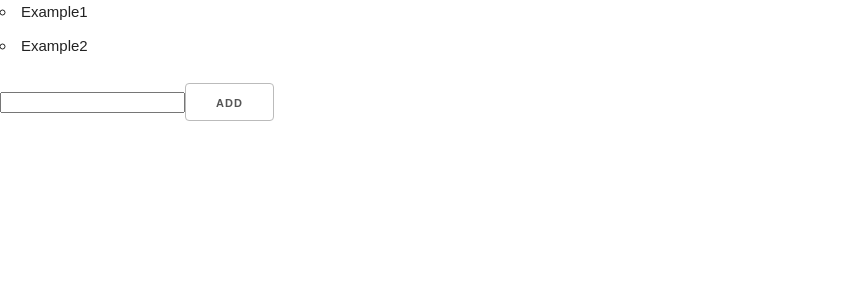
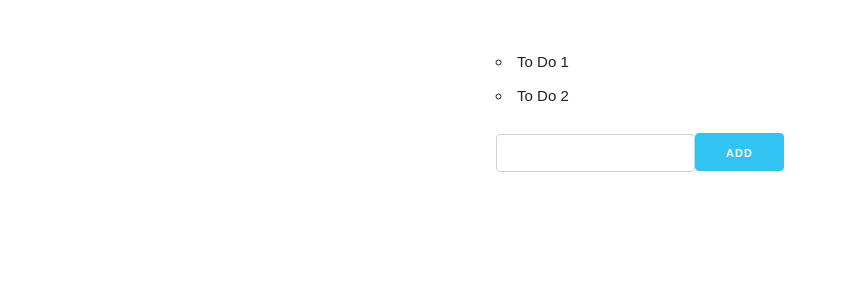
Before and after one commit to joegas/todo-app-react, a React (Create React App) app: page / in a window 1280 px wide. Shown: the top 300 px of the page, without its empty margins (0-847 px from the left). Built offline with nearby package versions, Linux system fonts and the light colour scheme.

Commit message:
set base for exercises

```diff
--- a/package.json
+++ b/package.json
@@ -4,7 +4,8 @@
   "private": true,
   "dependencies": {
     "react": "^15.5.3",
-    "react-dom": "^15.5.3"
+    "react-dom": "^15.5.3",
+    "uuid": "^3.0.1"
   },
   "devDependencies": {
     "react-scripts": "0.9.5"
--- a/src/App.js
+++ b/src/App.js
@@ -1,6 +1,7 @@
 import React, { Component } from 'react';
 import List from './components/List.js';
 import Form from './components/Form.js';
+import uuid from 'uuid';
 
 
 class App extends Component {
@@ -16,7 +17,7 @@ class App extends Component {
     this.setState((prevState) => ({
       tickets: prevState.tickets.concat(
         {
-          id:newItem.id,
+          id: uuid.v4(),
           text: newItem.text
         })
     }));
@@ -25,8 +26,8 @@ class App extends Component {
   componentDidMount() {
     this.setState({
       tickets: [
-        {id: "1", text: "Example1"},
-        {id: "2", text: "Example2"},
+        {id: "1", text: "To Do 1"},
+        {id: "2", text: "To Do 2"},
       ]
     });
   }
--- a/src/components/Form.js
+++ b/src/components/Form.js
@@ -11,8 +11,8 @@ class Form extends Component {
         return (
             <div>
               <form onSubmit={this.handleSubmit}>
-                <input onChange={this.handleChange} value={this.state.text} />
-                <button>Add</button>
+                <input type="text" onChange={this.handleChange} value={this.state.text} />
+                <button className="button-primary">Add</button>
               </form>
             </div>
         );
--- a/src/index.css
+++ b/src/index.css
@@ -1,5 +1,12 @@
 body {
   margin: 0;
   padding: 0;
+  margin-top:50px;
   font-family: sans-serif;
 }
+
+#root {
+  display: flex;
+  align-items: center;
+  justify-content: center;
+}
```
Also changed, not shown: src/logo.svg (added).
